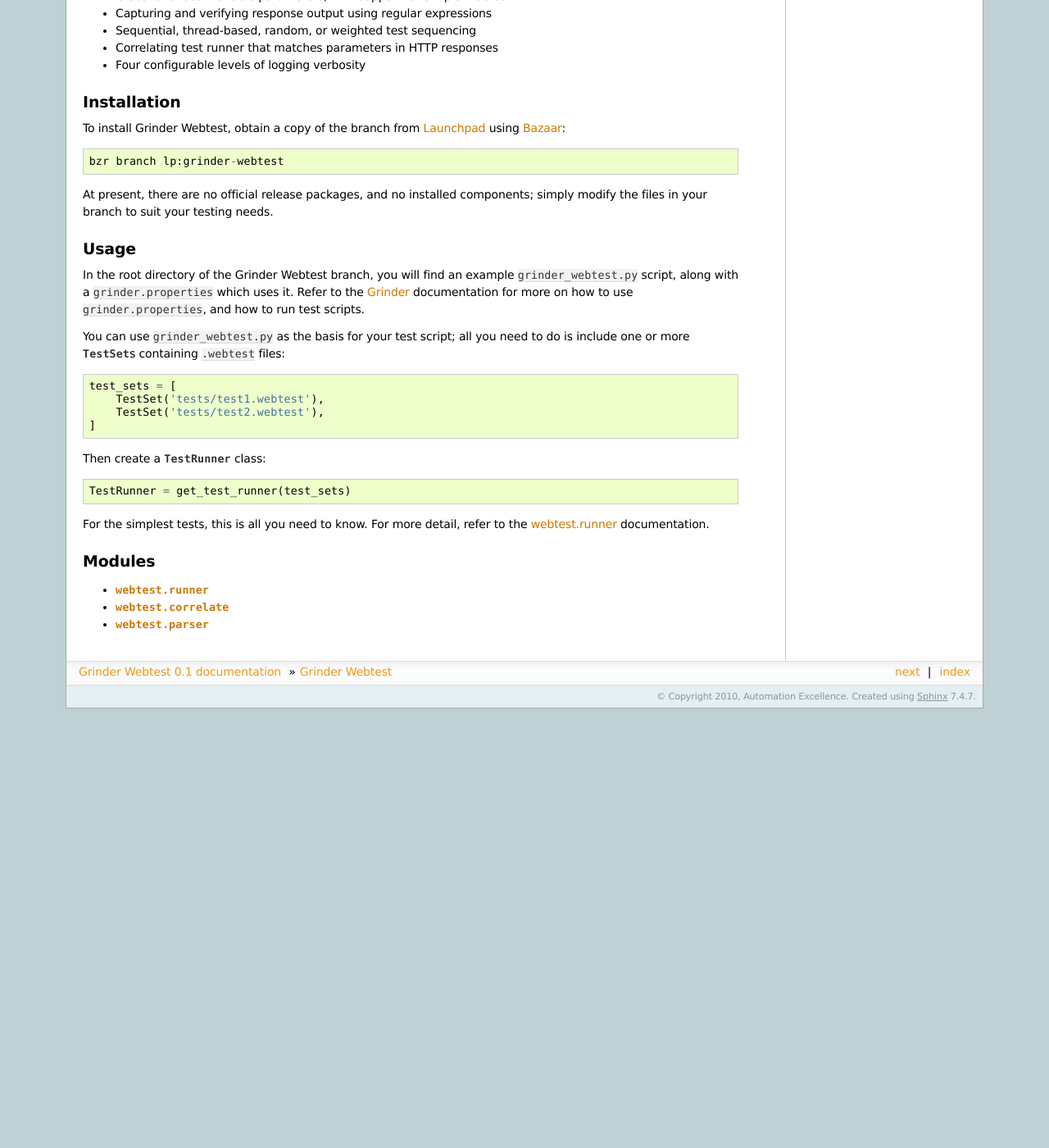
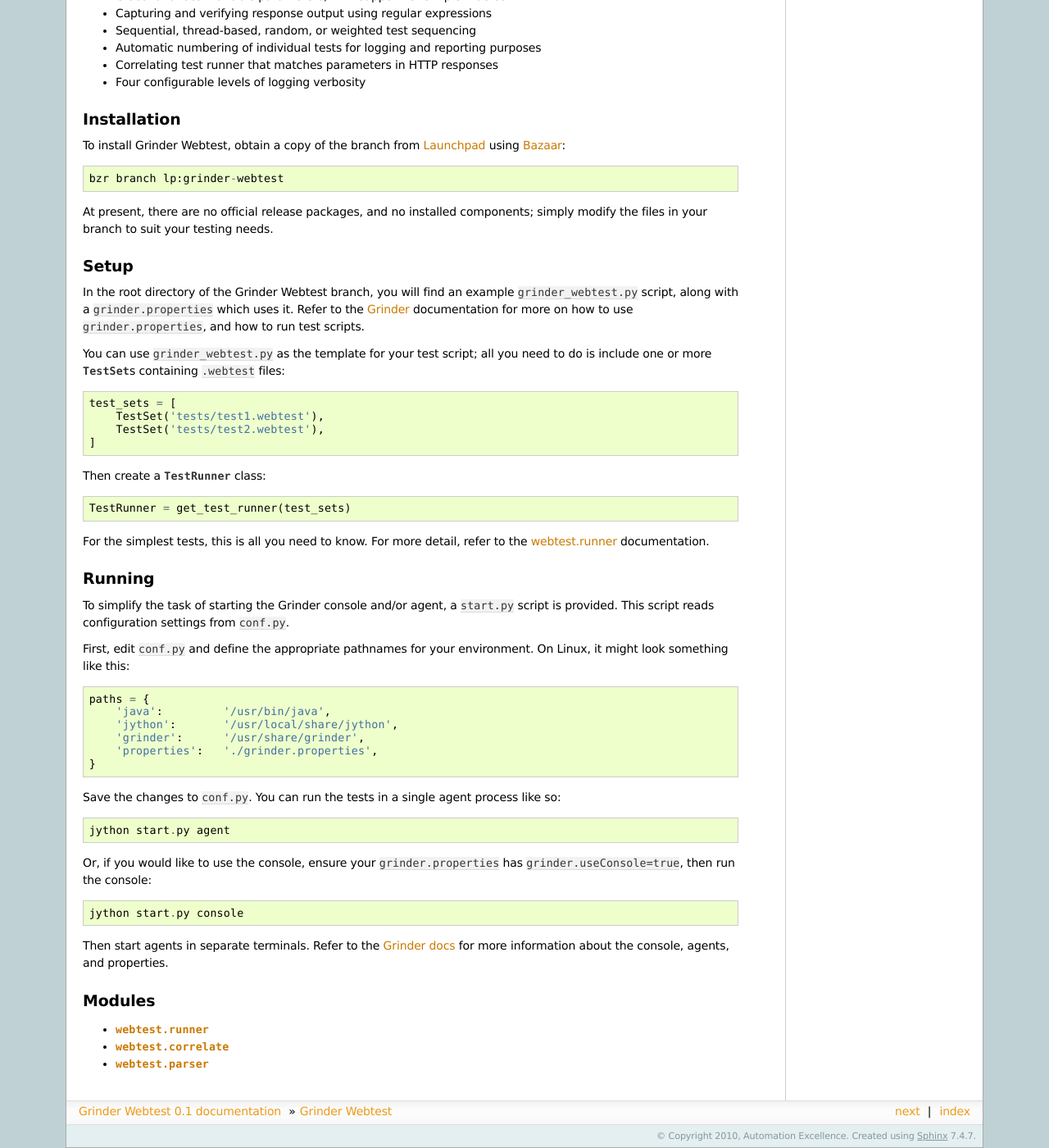
Before and after one commit to a-e/grinder-webtest, a Sphinx documentation site: the page built from docs/index.rst, in a window 1280 px wide and 1400 px high, scrolled down 465 px. Shown: the whole window at 82% size. Built offline with Sphinx 7.4.7, drawn with Linux system fonts in a browser that asks for light colours; before the commit the page ends 1329 px from its top, so only the background shows below that.

Commit message:
Added some docs about start.py and conf.py; minor cleanup to other docs

```diff
--- a/docs/index.rst
+++ b/docs/index.rst
@@ -34,6 +34,7 @@
 * Global and local variable parameters, with support for simple macros
 * Capturing and verifying response output using regular expressions
 * Sequential, thread-based, random, or weighted test sequencing
+* Automatic numbering of individual tests for logging and reporting purposes
 * Correlating test runner that matches parameters in HTTP responses
 * Four configurable levels of logging verbosity
 
@@ -49,15 +50,16 @@
 components; simply modify the files in your branch to suit your testing needs.
 
 
-Usage
+Setup
 -----
 In the root directory of the Grinder Webtest branch, you will find an example
 ``grinder_webtest.py`` script, along with a ``grinder.properties`` which uses
 it. Refer to the Grinder_ documentation for more on how to use
 ``grinder.properties``, and how to run test scripts.
 
-You can use ``grinder_webtest.py`` as the basis for your test script; all you
-need to do is include one or more `TestSet`\s containing ``.webtest`` files::
+You can use ``grinder_webtest.py`` as the template for your test script; all
+you need to do is include one or more `TestSet`\s containing ``.webtest``
+files::
 
     test_sets = [
         TestSet('tests/test1.webtest'),
@@ -70,6 +72,36 @@
 
 For the simplest tests, this is all you need to know. For more detail, refer
 to the :doc:`runner` documentation.
+
+
+Running
+-------
+To simplify the task of starting the Grinder console and/or agent, a
+``start.py`` script is provided. This script reads configuration settings from
+``conf.py``.
+
+First, edit ``conf.py`` and define the appropriate pathnames for your
+environment. On Linux, it might look something like this::
+
+    paths = {
+        'java':         '/usr/bin/java',
+        'jython':       '/usr/local/share/jython',
+        'grinder':      '/usr/share/grinder',
+        'properties':   './grinder.properties',
+    }
+
+Save the changes to ``conf.py``. You can run the tests in a single agent
+process like so::
+
+    jython start.py agent
+
+Or, if you would like to use the console, ensure your ``grinder.properties``
+has ``grinder.useConsole=true``, then run the console::
+
+    jython start.py console
+
+Then start agents in separate terminals. Refer to the `Grinder docs`_ for more
+information about the console, agents, and properties.
 
 
 Modules
@@ -87,3 +119,4 @@
 .. _Fiddler: http://www.fiddler2.com/fiddler2/
 .. _Launchpad: https://code.launchpad.net/grinder-webtest
 .. _Bazaar: http://bazaar.canonical.com/
+.. _Grinder docs: http://grinder.sourceforge.net/g3/getting-started.html
```
Also changed, not shown: docs/runner.rst (+9 -11 lines), 1 other file.
